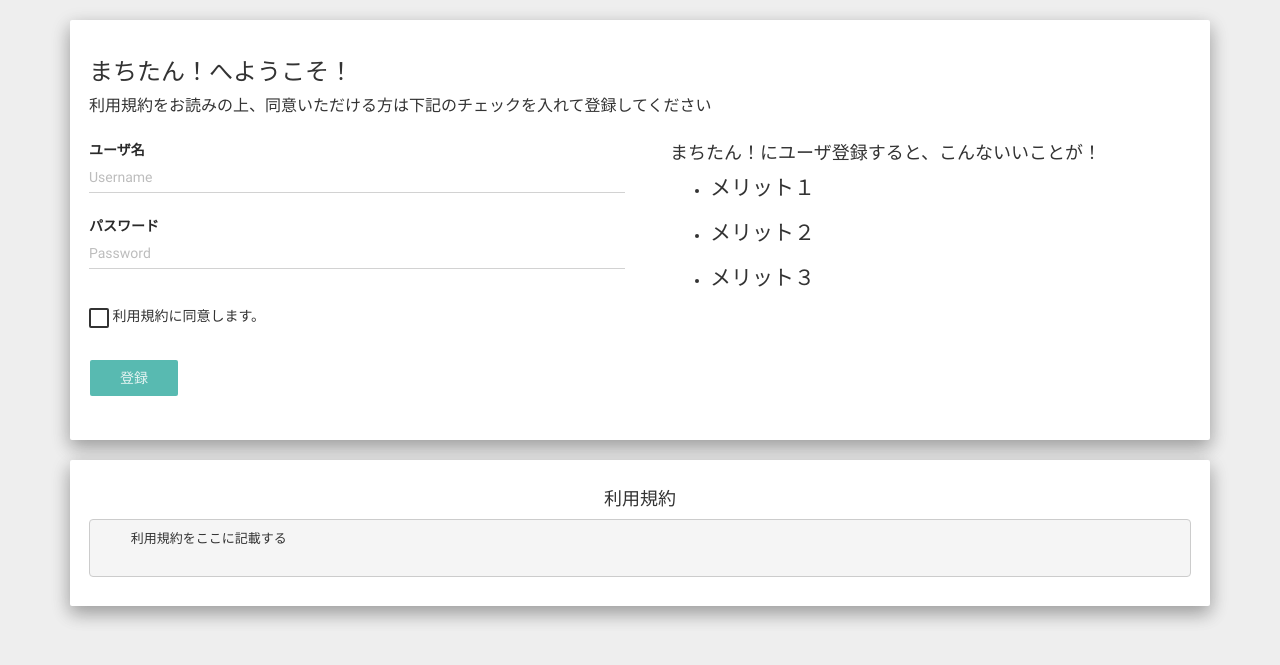
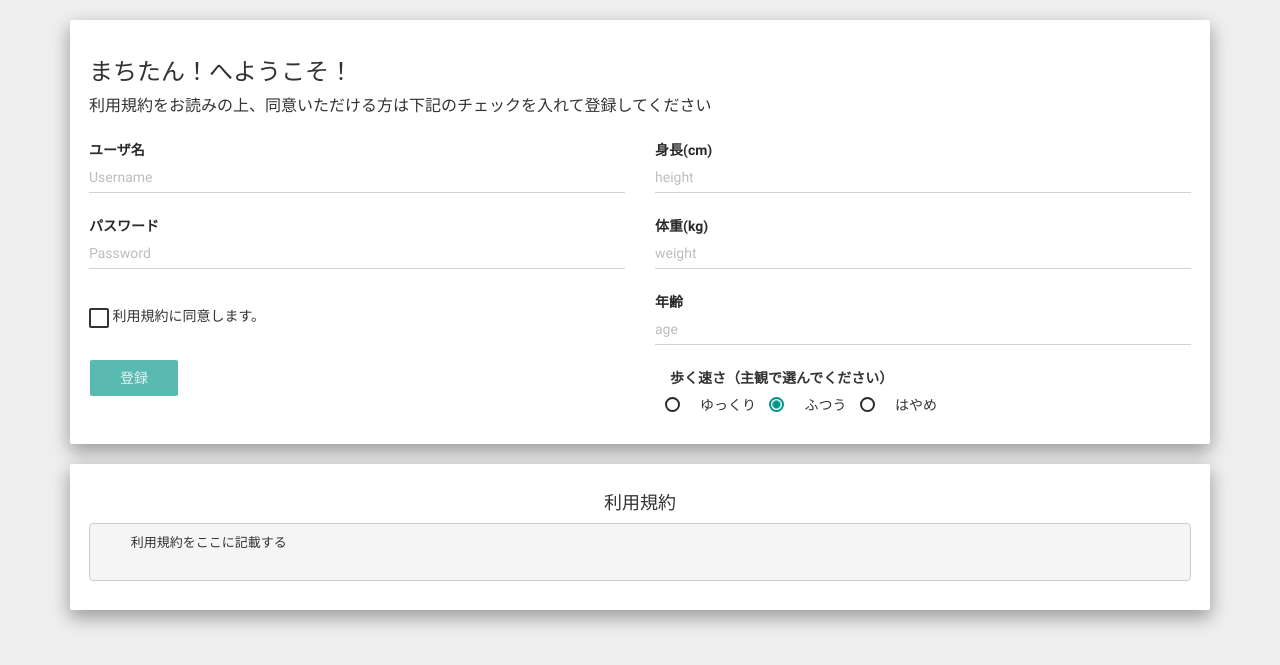
Before and after one commit to machitan/machitan, a CakePHP app: the page made by app/View/Users/add.ctp in a window 1280 px wide. Shown: the part 60-725 px from the top of the page. Run offline with PHP 8.4 and a stand-in for CakePHP, Linux system fonts and the light colour scheme; the template is opened without the code that fills it, so the values that code supplies are empty; some libraries are stand-ins or nearby versions.

Commit message:
ユーザ登録時に身長体重などのデータ登録機能を追加、それらの情報を用いた消費カロリー計算機能を追加

```diff
--- a/app/View/Users/add.ctp
+++ b/app/View/Users/add.ctp
@@ -14,9 +14,9 @@
     <h3>まちたん！へようこそ！</h3>
     <p style="font-size:16px;">利用規約をお読みの上、同意いただける方は下記のチェックを入れて登録してください</p>
     <div class="row">
+      <form action="/users/add" id="UserAddForm" method="post" accept-charset="utf-8" class="form-horizontal">
         <div class="col-lg-6">
           <div class="container">
-          <form action="/users/add" id="UserAddForm" method="post" accept-charset="utf-8" class="form-horizontal">
             <div style="display:none;">
               <input type="hidden" name="_method" value="POST" />
               <input type="hidden" name="data[User][role]" value="author" />
@@ -40,26 +40,39 @@
                 <button id="submit-button" type="submit" class="btn btn-primary" disabled>登録</button>
               </div>
             </fieldset>
-          </form>
-
           </div>
         </div>
         <div class="col-lg-6">
           <div class="container">
-          <h4>まちたん！にユーザ登録すると、こんないいことが！</h4>
-          <ul>
-            <li>
-              <p>メリット１</p>
-            </li>
-            <li>
-              <p>メリット２</p>
-            </li>
-            <li>
-              <p>メリット３</p>
-            </li>
-          </ul>
+            <fieldset>
+              <div class="form-group required">
+                <label class="control-label" for="UserHeight">身長(cm)</label>
+                <input class="form-control" name="data[User][height]" maxlength="50" type="text" id="UserUsername" required="required" placeholder="height" />
+              </div>
+              <div class="input password required form-group">
+                <label class="control-label" for="UserWeight">体重(kg)</label>
+                <input class="form-control" name="data[User][weight]" type="text" id="UserPassword" required="required" placeholder="weight" />
+              </div>
+              <div class="input password required form-group">
+                <label class="control-label" for="UserAge">年齢</label>
+                <input class="form-control" name="data[User][age]" type="text" id="UserPassword" required="required" placeholder="age" />
+              </div>
+              <label class="control-label" for="UserWalkingSpeed">歩く速さ（主観で選んでください）</label>
+              <div class="form-group radio radio-primary required">
+                <label>
+                  <input type="radio" name="speed_level" value="0"> ゆっくり
+                </label>
+                <label>
+                  <input type="radio" name="speed_level" value="1" checked=""> ふつう
+                </label>
+                <label>
+                  <input type="radio" name="speed_level" value="2"> はやめ
+                </label>
+              </div>
+            </fieldset>
           </div>
         </div>
+      </form>
     </div>
   </div>
   <div class="jumbotron">
```
Also changed, not shown: app/Controller/EvalController.php (+57 -0 lines), app/View/Eval/index.ctp (+6 -1 lines). Lines whose indentation alone changed are shown as unchanged.
